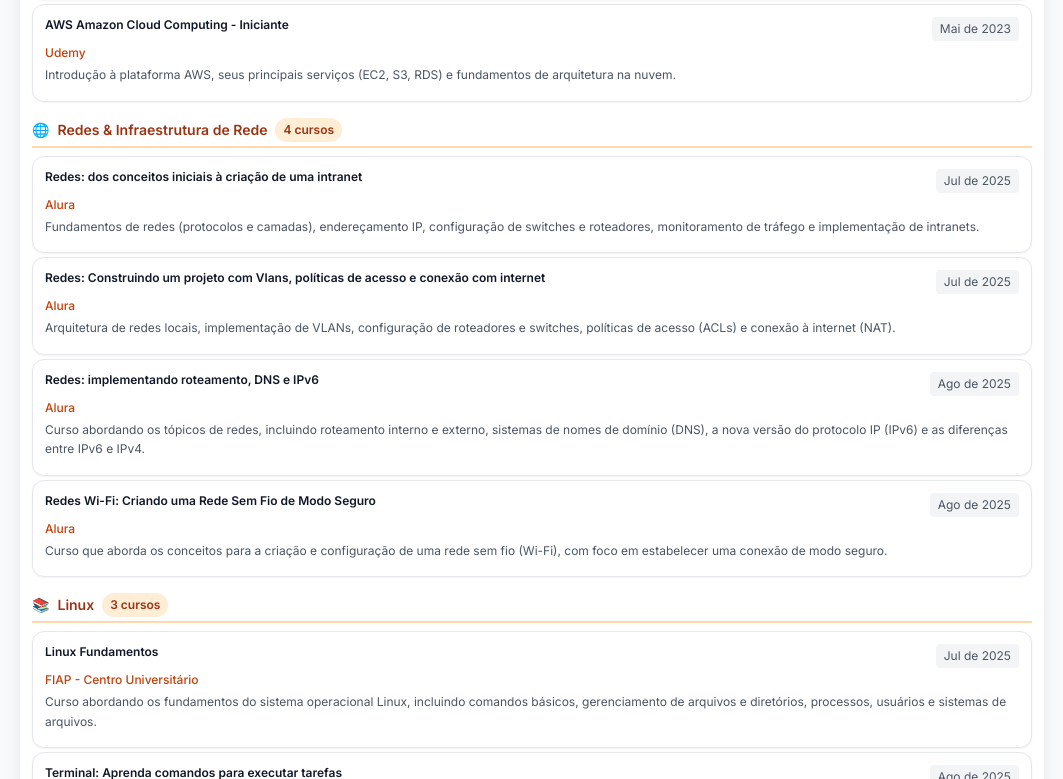
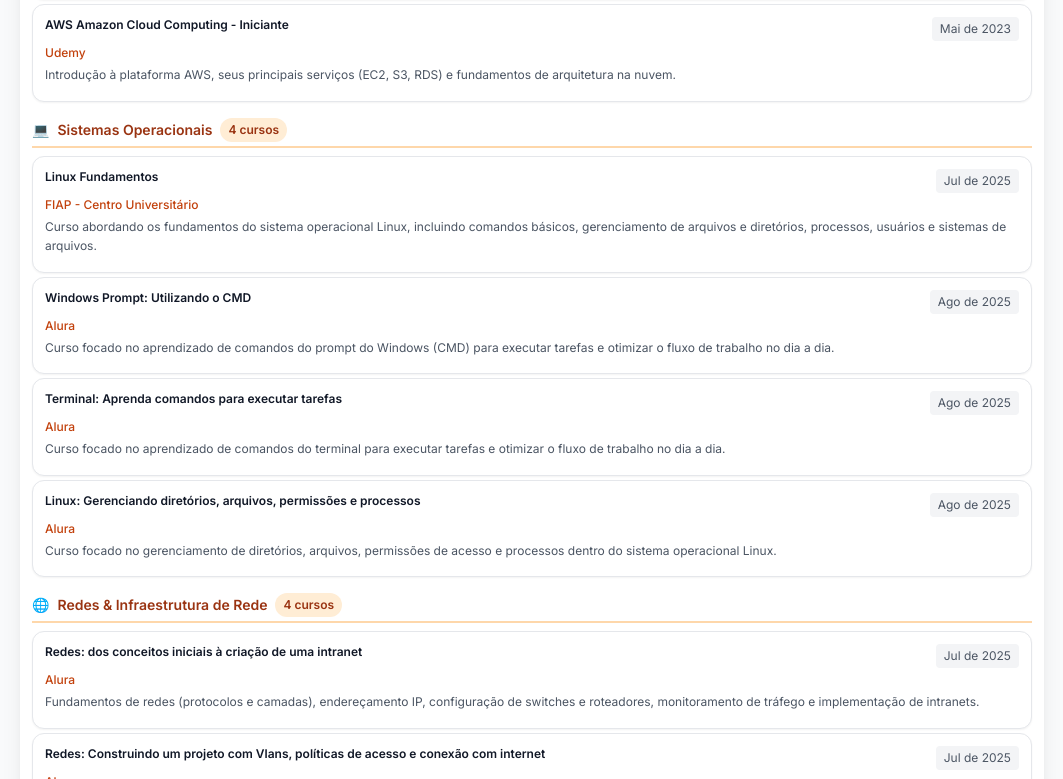
Before and after one commit to JonathanMoyano/curriculo, a Next.js app: page /imprimir in a window 1280 px wide. Shown: the part 2821-3600 px from the top of the page, without its empty margins (108-1171 px from the left). Built offline with nearby package versions, Linux system fonts and the light colour scheme.

Commit message:
Update imprimir.jsx

```diff
--- a/src/pages/imprimir.jsx
+++ b/src/pages/imprimir.jsx
@@ -140,8 +140,14 @@ const PrintPage = () => {
   const handlePrint = () => window.print();
 
   const coursesByCategory = cvData.courses.reduce((acc, course) => {
-    if (!acc[course.category]) acc[course.category] = [];
-    acc[course.category].push(course);
+    // Unificar Linux e Windows em "Sistemas Operacionais"
+    let category = course.category;
+    if (category === 'Linux' || category === 'Windows') {
+      category = 'Sistemas Operacionais';
+    }
+
+    if (!acc[category]) acc[category] = [];
+    acc[category].push(course);
     return acc;
   }, {});
 
```
